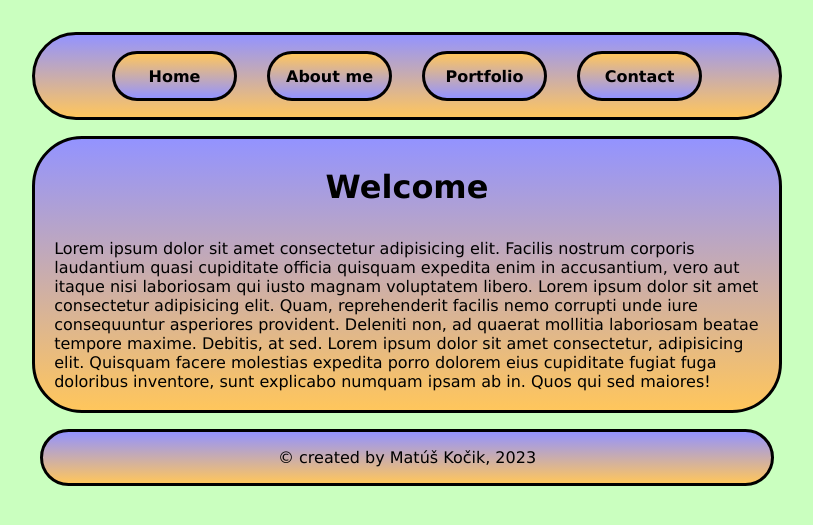
After one commit to matus-kocik/hollymovies_django, a Django app: page / in a window 1280 px wide. The commit adds this page. Shown: the top 525 px of the page, without its empty margins (233-1046 px from the left). Run offline with Django 4.2, Linux system fonts and the light colour scheme.

Commit message:
create and add first templates and configuration

```diff
--- a/hollymovie/urls.py
+++ b/hollymovie/urls.py
@@ -36,5 +36,6 @@ urlpatterns = [
     path("hello4/", hello4),
     path("hello5/<s0>", hello5),
 
+    path("", index, name="index"),
     path("movies/", movies, name="movies"),
 ]
--- /dev/null
+++ b/templates/base.html
@@ -0,0 +1,36 @@
+{% load static %}
+
+<!DOCTYPE html>
+<html lang="en">
+<head>
+    <meta charset="UTF-8">
+    <meta name="viewport" content="width=device-width, initial-scale=1.0">
+    <link rel="stylesheet" href="{% static 'style.css' %}">
+    <title>HollyMovies</title>
+</head>
+<body>
+    <header>
+        <div class="hamburger-menu">
+            <span></span>
+            <span></span>
+            <span></span>
+            <span></span>
+        </div>
+        <nav>
+            <a href="index.html"><div class="box-nav">Home</div></a>
+            <a href="aboutme.html"><div class="box-nav">About me</div></a>
+            <a href="portfolio.html"><div class="box-nav">Portfolio</div></a>
+            <a href="contact.html"><div class="box-nav">Contact</div></a>
+        </nav>
+    </header>
+    <main>
+        {% block content %}
+
+        {% endblock %}
+    </main>
+    <footer>
+        <div id="copywright-text"></div>
+    </footer>
+    <script src="{% static 'script.js' %}"></script>
+</body>
+</html>
--- /dev/null
+++ b/viewer/static/script.js
@@ -0,0 +1,12 @@
+const currentYear = new Date().getFullYear();
+document.getElementById("copywright-text").textContent = `© created by Matúš Kočik, ${currentYear}`;
+
+document.querySelectorAll('nav a').forEach(function(link) {
+    if (window.location.href.includes(link.getAttribute('href'))) {
+        link.classList.add('active');
+    }
+})
+
+document.querySelector('.hamburger-menu').addEventListener('click', function() {
+    document.querySelector('nav').classList.toggle('open');
+});
--- /dev/null
+++ b/viewer/templates/index.html
@@ -0,0 +1,15 @@
+{% extends "base.html" %}
+
+{% block content %}
+
+<h1>Welcome</h1>
+<div>
+    <!-- <img id="my-photo" src="./image/my_foto.jpg" alt="My Photo"> -->
+</div>
+<div class="inside-main">
+Lorem ipsum dolor sit amet consectetur adipisicing elit. Facilis nostrum corporis laudantium quasi cupiditate officia quisquam expedita enim in accusantium, vero aut itaque nisi laboriosam qui iusto magnam voluptatem libero.
+Lorem ipsum dolor sit amet consectetur adipisicing elit. Quam, reprehenderit facilis nemo corrupti unde iure consequuntur asperiores provident. Deleniti non, ad quaerat mollitia laboriosam beatae tempore maxime. Debitis, at sed.
+Lorem ipsum dolor sit amet consectetur, adipisicing elit. Quisquam facere molestias expedita porro dolorem eius cupiditate fugiat fuga doloribus inventore, sunt explicabo numquam ipsam ab in. Quos qui sed maiores!
+</div>
+
+{% endblock %}
--- a/viewer/views.py
+++ b/viewer/views.py
@@ -33,6 +33,10 @@ def hello5(request, s0):
     )
 
 
+def index(request):
+    return render(request, "index.html")
+
+
 def movies(request):
     movies_list = Movie.objects.all()
     context = {"movies": movies_list}
```
Also changed, not shown: viewer/templates/movies.html (+2 -12 lines).
